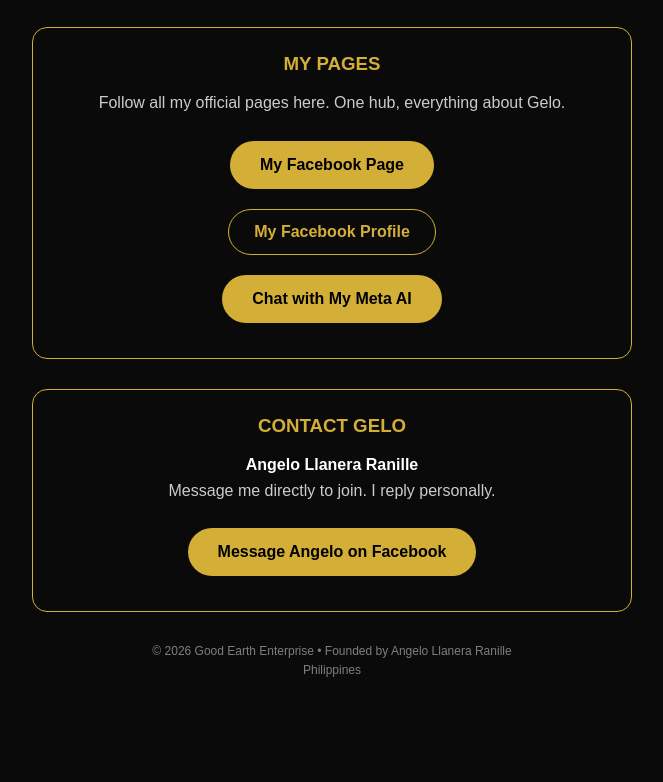
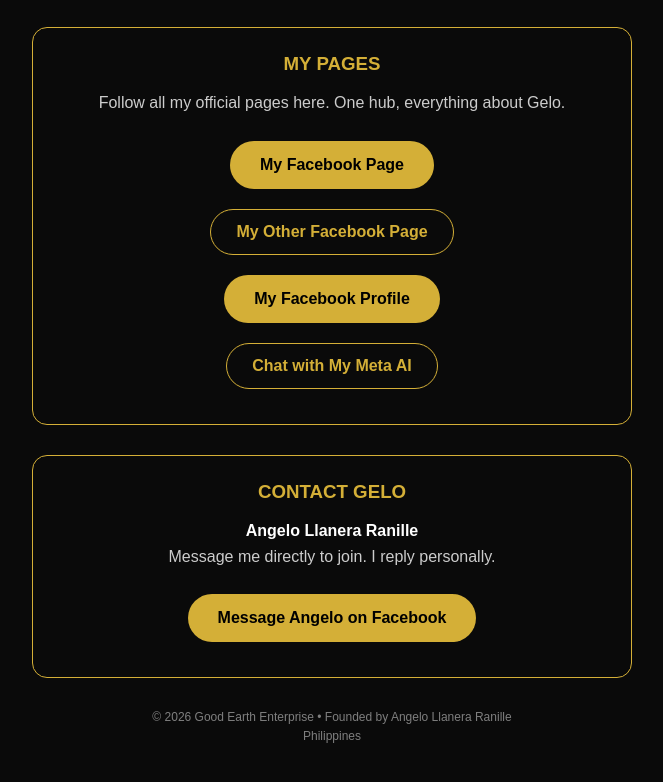
Before and after one commit to G-crypto008/github.io-goodearthenterprise, a plain HTML site: page index.html in a window 1280 px wide. Shown: the part 846-1628 px from the top of the page, without its empty margins (308-971 px from the left). Before the commit the page ends 1582 px from the top, so only its background shows below. Drawn offline with Linux system fonts and the light colour scheme.

Commit message:
Update Facebook links and add new buttons

```diff
--- a/index.html
+++ b/index.html
@@ -42,9 +42,11 @@ p{color:#ccc;line-height:1.6;max-width:600px;margin:15px auto}
 <p>Follow all my official pages here. One hub, everything about Gelo.</p>
 <a class="btn" href="https://www.facebook.com/share/1Ec4TT1jyn/">My Facebook Page</a>
 <br>
-<a class="btn2" href="https://www.facebook.com/share/1CJyyFH5mZ/">My Facebook Profile</a>
+<a class="btn2" href="https://www.facebook.com/share/1A5SunM8hZ/">My Other Facebook Page</a>
 <br>
-<a class="btn" href="https://meta.ai/">Chat with My Meta AI</a>
+<a class="btn" href="https://www.facebook.com/share/1CJyyFH5mZ/">My Facebook Profile</a>
+<br>
+<a class="btn2" href="https://meta.ai/">Chat with My Meta AI</a>
 </div>
 <div class="box">
 <h3 style="color:#D4AF37">CONTACT GELO</h3>
```
